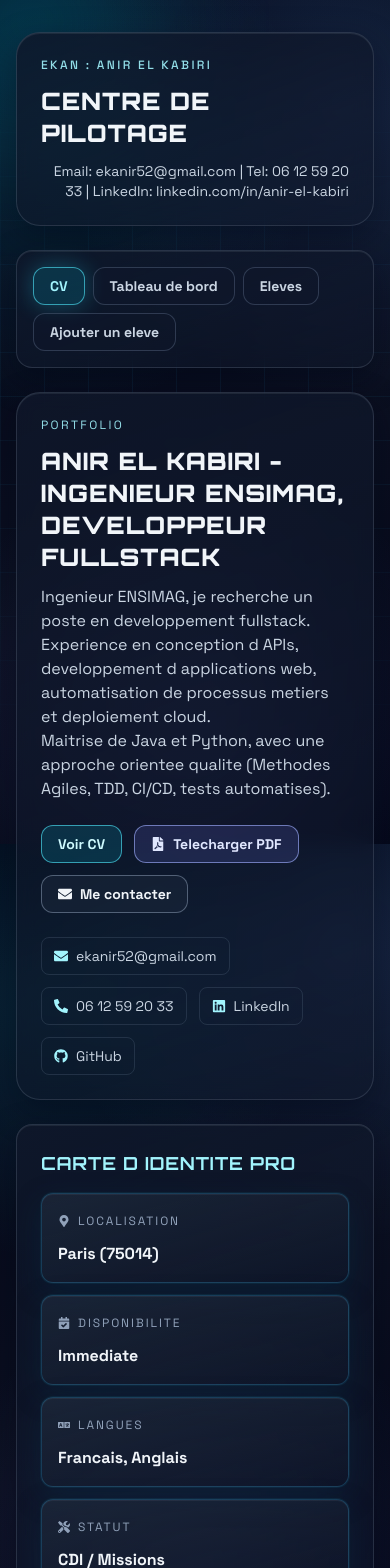
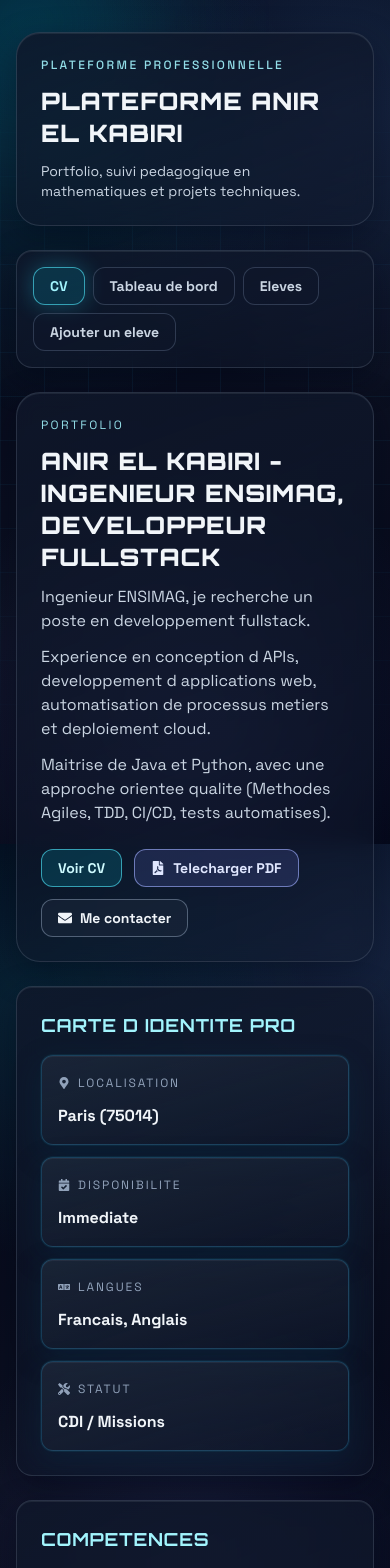
Before and after one commit to Anir-kata/ekanpage, a React (Vite) app: page / in a window 390 px wide. Shown: the top 1568 px of the page. Built offline with nearby package versions, Linux system fonts and the light colour scheme.

Commit message:
feat: create profile data module to utilize profile information

```diff
--- a/src/App.tsx
+++ b/src/App.tsx
@@ -4,6 +4,7 @@ import { CVProfile } from './components/CVProfile'
 import { StudentList } from './components/StudentList'
 import { Tabs, type TabKey } from './components/Tabs'
 import { mockStudents } from './data/mockStudents'
+import { profile } from './data/profile'
 import type { Student } from './types/student'
 
 function App() {
@@ -26,12 +27,12 @@ function App() {
       <div className="pointer-events-none absolute bottom-[-60px] right-[-40px] h-52 w-52 rounded-full bg-indigo-400/20 blur-3xl" />
 
       <header className="panel scan-line relative rounded-3xl p-6 md:p-8">
-        <p className="text-xs font-medium uppercase tracking-[0.2em] text-cyan-200/90">EKAN : Anir EL KABIRI</p>
+        <p className="text-xs font-medium uppercase tracking-[0.2em] text-cyan-200/90">Plateforme professionnelle</p>
         <h1 className="hud-title mt-3 text-2xl font-black text-slate-100 sm:text-3xl lg:text-4xl">
-          Centre de pilotage
+          {profile.brand}
         </h1>
-        <p className="mt-3 ml-auto w-full max-w-2xl text-right text-sm text-slate-300 sm:text-base">
-          Email: ekanir52@gmail.com | Tel: 06 12 59 20 33 | LinkedIn: linkedin.com/in/anir-el-kabiri
+        <p className="mt-3 w-full max-w-3xl text-sm text-slate-300 sm:text-base">
+          {profile.headerSubtitle}
         </p>
       </header>
 
--- a/src/components/CVProfile.tsx
+++ b/src/components/CVProfile.tsx
@@ -27,6 +27,7 @@ import {
   SiTypescript,
   SiVite,
 } from 'react-icons/si'
+import { profile } from '../data/profile'
 
 const frontendSkills = [
   { name: 'React', level: 92, icon: SiReact },
@@ -120,7 +121,7 @@ const projects = [
     title: 'Generateur automatique de dossiers de competences',
     stack: 'Python, OCR (DocTR), GPT-4o, Streamlit, Azure',
     result: 'Automatisation complete du traitement de CV et generation de documents structures.',
-    link: 'https://github.com/Anir-kata',
+    link: profile.githubUrl,
   },
   {
     title: 'Application d automatisation des relances email',
@@ -165,17 +166,13 @@ export function CVProfile() {
       <article className="panel scan-line rounded-3xl p-6 md:p-8">
         <p className="text-xs uppercase tracking-[0.2em] text-cyan-200/90">Portfolio</p>
         <h2 className="hud-title mt-3 text-2xl font-black text-slate-100 sm:text-3xl">
-          Anir El Kabiri - Ingenieur ENSIMAG, Developpeur Fullstack
+          {profile.fullName} - {profile.title}
         </h2>
-        <p className="mt-3 text-slate-300">
-          Ingenieur ENSIMAG, je recherche un poste en developpement fullstack.
-        </p>
-        <p className="text-slate-300">
-          Experience en conception d APIs, developpement d applications web, automatisation de processus metiers et deploiement cloud.
-        </p>
-        <p className="text-slate-300">
-          Maitrise de Java et Python, avec une approche orientee qualite (Methodes Agiles, TDD, CI/CD, tests automatises).
-        </p>
+        {profile.pitchLines.map((line) => (
+          <p key={line} className="mt-3 text-slate-300">
+            {line}
+          </p>
+        ))}
 
         <div className="mt-6 flex flex-wrap gap-3">
           <a
@@ -185,7 +182,7 @@ export function CVProfile() {
             Voir CV
           </a>
           <a
-            href="/Anir-El-Kabiri-CV.pdf"
+            href={profile.cvPdfPath}
             download
             className="inline-flex items-center gap-2 rounded-xl border border-indigo-300/60 bg-indigo-400/15 px-4 py-2 text-sm font-semibold text-indigo-100 transition hover:shadow-[0_0_22px_rgba(129,140,248,0.35)]"
           >
@@ -193,40 +190,11 @@ export function CVProfile() {
             Telecharger PDF
           </a>
           <a
-            href="mailto:ekanir52@gmail.com"
+            href="#contact"
             className="inline-flex items-center gap-2 rounded-xl border border-slate-400/50 bg-slate-800/50 px-4 py-2 text-sm font-semibold text-slate-100 transition hover:border-cyan-300/60 hover:text-cyan-100"
           >
             <FaEnvelope />
             Me contacter
-          </a>
-        </div>
-
-        <div className="mt-6 flex flex-wrap gap-3 text-sm text-slate-300">
-          <a href="mailto:ekanir52@gmail.com" className="inline-flex items-center gap-2 rounded-lg border border-slate-600/40 px-3 py-2 hover:text-cyan-100">
-            <FaEnvelope className="text-cyan-200" />
-            ekanir52@gmail.com
-          </a>
-          <a href="tel:+33612592033" className="inline-flex items-center gap-2 rounded-lg border border-slate-600/40 px-3 py-2 hover:text-cyan-100">
-            <FaPhoneAlt className="text-cyan-200" />
-            06 12 59 20 33
-          </a>
-          <a
-            href="https://www.linkedin.com/in/anir-el-kabiri"
-            target="_blank"
-            rel="noreferrer"
-            className="inline-flex items-center gap-2 rounded-lg border border-slate-600/40 px-3 py-2 hover:text-cyan-100"
-          >
-            <FaLinkedin className="text-cyan-200" />
-            LinkedIn
-          </a>
-          <a
-            href="https://github.com/Anir-kata"
-            target="_blank"
-            rel="noreferrer"
-            className="inline-flex items-center gap-2 rounded-lg border border-slate-600/40 px-3 py-2 hover:text-cyan-100"
-          >
-            <FaGithub className="text-cyan-200" />
-            GitHub
           </a>
         </div>
       </article>
@@ -239,28 +207,28 @@ export function CVProfile() {
               <FaMapMarkerAlt />
               Localisation
             </p>
-            <p className="mt-2 font-semibold text-slate-100">Paris (75014)</p>
+            <p className="mt-2 font-semibold text-slate-100">{profile.location}</p>
           </div>
           <div className="panel-soft rounded-xl p-4">
             <p className="inline-flex items-center gap-2 text-xs uppercase tracking-[0.16em] text-slate-400">
               <FaCalendarCheck />
               Disponibilite
             </p>
-            <p className="mt-2 font-semibold text-slate-100">Immediate</p>
+            <p className="mt-2 font-semibold text-slate-100">{profile.availability}</p>
           </div>
           <div className="panel-soft rounded-xl p-4">
             <p className="inline-flex items-center gap-2 text-xs uppercase tracking-[0.16em] text-slate-400">
               <FaLanguage />
               Langues
             </p>
-            <p className="mt-2 font-semibold text-slate-100">Francais, Anglais</p>
+            <p className="mt-2 font-semibold text-slate-100">{profile.languages}</p>
           </div>
           <div className="panel-soft rounded-xl p-4">
             <p className="inline-flex items-center gap-2 text-xs uppercase tracking-[0.16em] text-slate-400">
               <FaTools />
               Statut
             </p>
-            <p className="mt-2 font-semibold text-slate-100">CDI / Missions</p>
+            <p className="mt-2 font-semibold text-slate-100">{profile.status}</p>
           </div>
         </div>
       </article>
@@ -401,19 +369,19 @@ export function CVProfile() {
         </div>
       </article>
 
-      <article className="panel rounded-2xl p-6 text-center">
-        <h3 className="hud-title text-xl font-bold text-cyan-200">Travaillons ensemble</h3>
+      <article id="contact" className="panel rounded-2xl p-6 text-center">
+        <h3 className="hud-title text-xl font-bold text-cyan-200">Contact</h3>
         <div className="mt-4 flex flex-wrap items-center justify-center gap-3">
-          <a href="mailto:ekanir52@gmail.com" className="inline-flex items-center gap-2 rounded-lg border border-slate-600/40 px-3 py-2 text-slate-300 hover:text-cyan-100">
+          <a href={`mailto:${profile.email}`} className="inline-flex items-center gap-2 rounded-lg border border-slate-600/40 px-3 py-2 text-slate-300 hover:text-cyan-100">
             <FaEnvelope className="text-cyan-200" />
-            ekanir52@gmail.com
+            {profile.email}
           </a>
-          <a href="tel:+33612592033" className="inline-flex items-center gap-2 rounded-lg border border-slate-600/40 px-3 py-2 text-slate-300 hover:text-cyan-100">
+          <a href={`tel:${profile.phoneLink}`} className="inline-flex items-center gap-2 rounded-lg border border-slate-600/40 px-3 py-2 text-slate-300 hover:text-cyan-100">
             <FaPhoneAlt className="text-cyan-200" />
-            06 12 59 20 33
+            {profile.phoneDisplay}
           </a>
           <a
-            href="https://www.linkedin.com/in/anir-el-kabiri"
+            href={profile.linkedInUrl}
             target="_blank"
             rel="noreferrer"
             className="inline-flex items-center gap-2 rounded-lg border border-slate-600/40 px-3 py-2 text-slate-300 hover:text-cyan-100"
@@ -422,7 +390,7 @@ export function CVProfile() {
             LinkedIn
           </a>
           <a
-            href="https://github.com/Anir-kata"
+            href={profile.githubUrl}
             target="_blank"
             rel="noreferrer"
             className="inline-flex items-center gap-2 rounded-lg border border-slate-600/40 px-3 py-2 text-slate-300 hover:text-cyan-100"
--- /dev/null
+++ b/src/data/profile.ts
@@ -0,0 +1,21 @@
+export const profile = {
+  fullName: 'Anir El Kabiri',
+  title: 'Ingenieur ENSIMAG, Developpeur Fullstack',
+  brand: 'Plateforme Anir El Kabiri',
+  headerSubtitle: 'Portfolio, suivi pedagogique en mathematiques et projets techniques.',
+  email: 'ekanir52@gmail.com',
+  phoneDisplay: '06 12 59 20 33',
+  phoneLink: '+33612592033',
+  linkedInUrl: 'https://www.linkedin.com/in/anir-el-kabiri',
+  githubUrl: 'https://github.com/Anir-kata',
+  location: 'Paris (75014)',
+  availability: 'Immediate',
+  languages: 'Francais, Anglais',
+  status: 'CDI / Missions',
+  cvPdfPath: '/Anir-El-Kabiri-CV.pdf',
+  pitchLines: [
+    'Ingenieur ENSIMAG, je recherche un poste en developpement fullstack.',
+    'Experience en conception d APIs, developpement d applications web, automatisation de processus metiers et deploiement cloud.',
+    'Maitrise de Java et Python, avec une approche orientee qualite (Methodes Agiles, TDD, CI/CD, tests automatises).',
+  ],
+} as const
```
